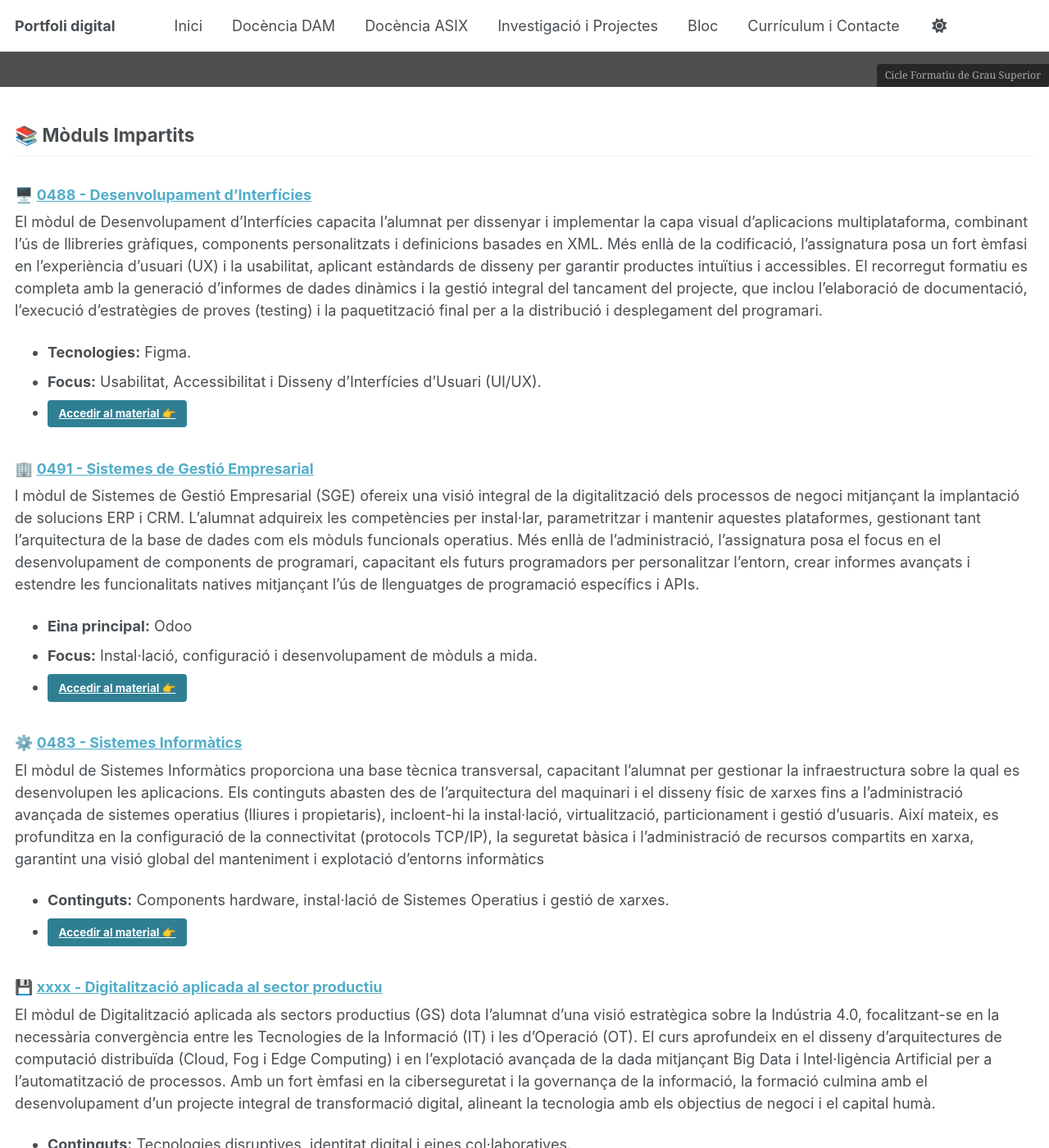
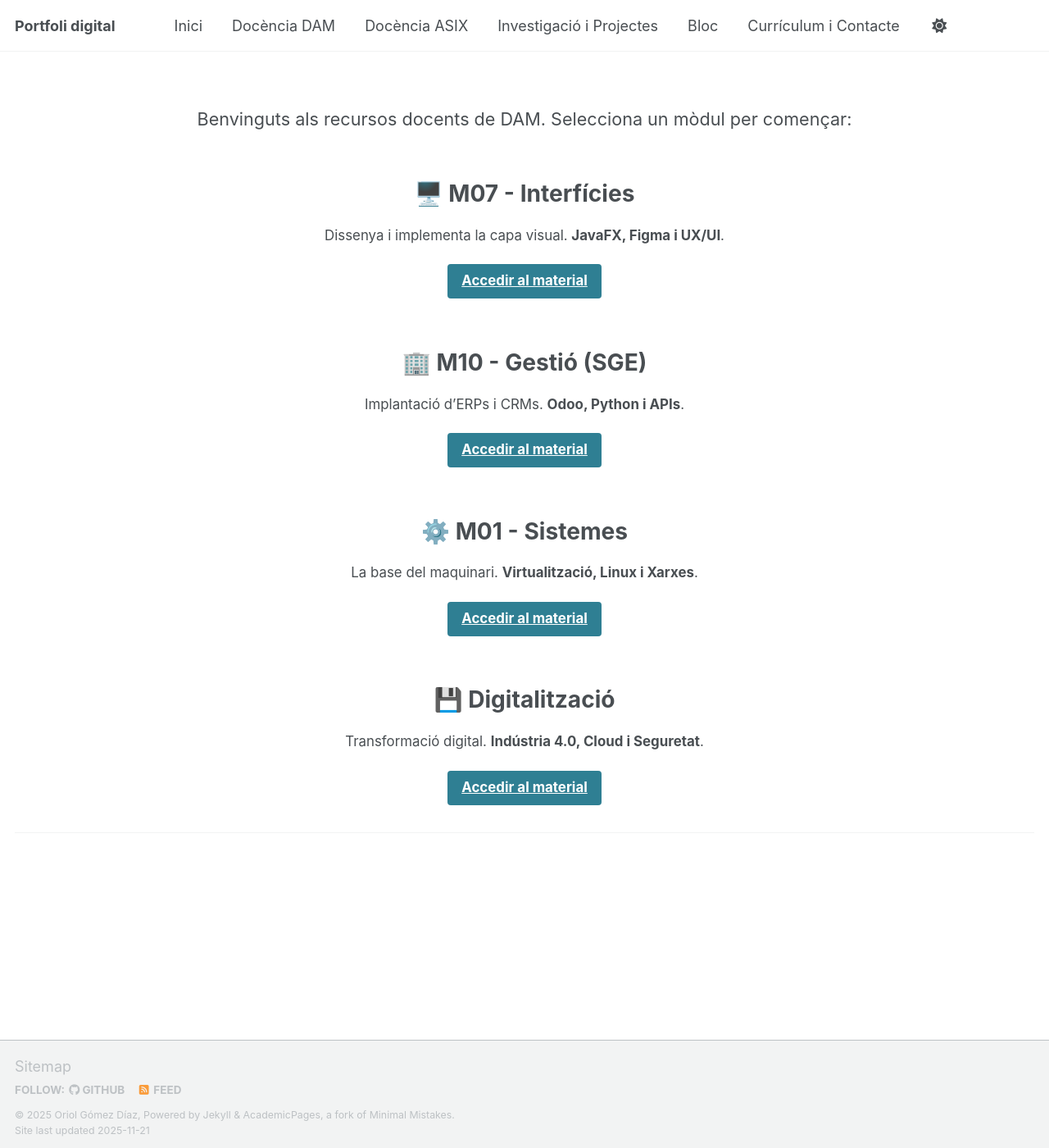
Before and after one commit to oriolgomezdiaz/oriolgomezdiaz.github.io, a Jekyll site: the page built from _pages/docencia/dam.md, in a window 1280 px wide and 1400 px high, scrolled down 194 px. Shown: the whole window at 82% size. Built offline with Jekyll 4.4.1, drawn with Linux system fonts in a browser that asks for light colours; a script that is not in the unit is left out; some of the changed text lies outside the part shown.

Commit message:
Nova pàgina DAM

```diff
--- a/_pages/docencia/dam.md
+++ b/_pages/docencia/dam.md
@@ -4,38 +4,40 @@ permalink: /dam/
 layout: splash
 author_profile: false
 header:
-  overlay_image: 'ima-dam.jpg'
+  overlay_image: "https://oriolgomezdiaz.github.io/assets/images/capcalera-dam.jpg"
   overlay_filter: 0.5
   caption: "Cicle Formatiu de Grau Superior"
-  actions:
-    - label: "Veure Mòduls"
-      url: "#mòduls-impartits"
-excerpt: "Recursos docents, pràctiques i materials per al cicle de DAM."
+
+# Aquí definim les targetes dels mòduls
+intro:
+  - title: "🖥️ M07 - Interfícies"
+    excerpt: "Dissenya i implementa la capa visual. **JavaFX, Figma i UX/UI**."
+    url: "/dam/interficies/"
+    btn_label: "Accedir al material"
+    btn_class: "btn--info"
+
+  - title: "🏢 M10 - Gestió (SGE)"
+    excerpt: "Implantació d'ERPs i CRMs. **Odoo, Python i APIs**."
+    url: "/dam/sge/"
+    btn_label: "Accedir al material"
+    btn_class: "btn--info"
+
+  - title: "⚙️ M01 - Sistemes"
+    excerpt: "La base del maquinari. **Virtualització, Linux i Xarxes**."
+    url: "/dam/sistemes-informatics/"
+    btn_label: "Accedir al material"
+    btn_class: "btn--info"
+
+  - title: "💾 Digitalització"
+    excerpt: "Transformació digital. **Indústria 4.0, Cloud i Seguretat**."
+    url: "/dam/digitalitzacio/"
+    btn_label: "Accedir al material"
+    btn_class: "btn--info"
 ---
 
-## 📚 Mòduls Impartits
+<br>
+<div style="text-align: center; font-size: 1.2em; margin-bottom: 30px;">
+  Benvinguts als recursos docents de DAM. Selecciona un mòdul per començar:
+</div>
 
-### 🖥️ [0488 - Desenvolupament d'Interfícies](/dam/interficies/)
-El mòdul de Desenvolupament d'Interfícies capacita l'alumnat per dissenyar i implementar la capa visual d'aplicacions multiplataforma, combinant l'ús de llibreries gràfiques, components personalitzats i definicions basades en XML. Més enllà de la codificació, l'assignatura posa un fort èmfasi en l'experiència d'usuari (UX) i la usabilitat, aplicant estàndards de disseny per garantir productes intuïtius i accessibles. El recorregut formatiu es completa amb la generació d'informes de dades dinàmics i la gestió integral del tancament del projecte, que inclou l'elaboració de documentació, l'execució d'estratègies de proves (testing) i la paquetització final per a la distribució i desplegament del programari.
-
-* **Tecnologies:** Figma.
-* **Focus:** Usabilitat, Accessibilitat i Disseny d'Interfícies d'Usuari (UI/UX).
-* [Accedir al material 👉](/dam/interficies/){: .btn .btn--info}
-
-### 🏢 [0491 - Sistemes de Gestió Empresarial](/dam/sge/)
-l mòdul de Sistemes de Gestió Empresarial (SGE) ofereix una visió integral de la digitalització dels processos de negoci mitjançant la implantació de solucions ERP i CRM. L'alumnat adquireix les competències per instal·lar, parametritzar i mantenir aquestes plataformes, gestionant tant l'arquitectura de la base de dades com els mòduls funcionals operatius. Més enllà de l'administració, l'assignatura posa el focus en el desenvolupament de components de programari, capacitant els futurs programadors per personalitzar l'entorn, crear informes avançats i estendre les funcionalitats natives mitjançant l'ús de llenguatges de programació específics i APIs.
-
-* **Eina principal:** Odoo
-* **Focus:** Instal·lació, configuració i desenvolupament de mòduls a mida.
-* [Accedir al material 👉](/dam/sge/){: .btn .btn--info}
-
-### ⚙️ [0483 - Sistemes Informàtics](/dam/sistemes-informatics/)
-El mòdul de Sistemes Informàtics proporciona una base tècnica transversal, capacitant l'alumnat per gestionar la infraestructura sobre la qual es desenvolupen les aplicacions. Els continguts abasten des de l'arquitectura del maquinari i el disseny físic de xarxes fins a l'administració avançada de sistemes operatius (lliures i propietaris), incloent-hi la instal·lació, virtualització, particionament i gestió d'usuaris. Així mateix, es profunditza en la configuració de la connectivitat (protocols TCP/IP), la seguretat bàsica i l'administració de recursos compartits en xarxa, garantint una visió global del manteniment i explotació d'entorns informàtics
-
-* **Continguts:** Components hardware, instal·lació de Sistemes Operatius i gestió de xarxes.
-* [Accedir al material 👉](/dam/sistemes-informatics/){: .btn .btn--info}
-
-### 💾 [xxxx - Digitalització aplicada al sector productiu](/dam/digitalitzacio/)
-El mòdul de Digitalització aplicada als sectors productius (GS) dota l'alumnat d'una visió estratègica sobre la Indústria 4.0, focalitzant-se en la necessària convergència entre les Tecnologies de la Informació (IT) i les d'Operació (OT). El curs aprofundeix en el disseny d'arquitectures de computació distribuïda (Cloud, Fog i Edge Computing) i en l'explotació avançada de la dada mitjançant Big Data i Intel·ligència Artificial per a l'automatització de processos. Amb un fort èmfasi en la ciberseguretat i la governança de la informació, la formació culmina amb el desenvolupament d'un projecte integral de transformació digital, alineant la tecnologia amb els objectius de negoci i el capital humà.
-* **Continguts:** Tecnologies disruptives, identitat digital i eines col·laboratives.
-* [Accedir al material 👉](/dam/digitalitzacio/){: .btn .btn--info}
+{% include feature_row id="intro" type="center" %}
```
